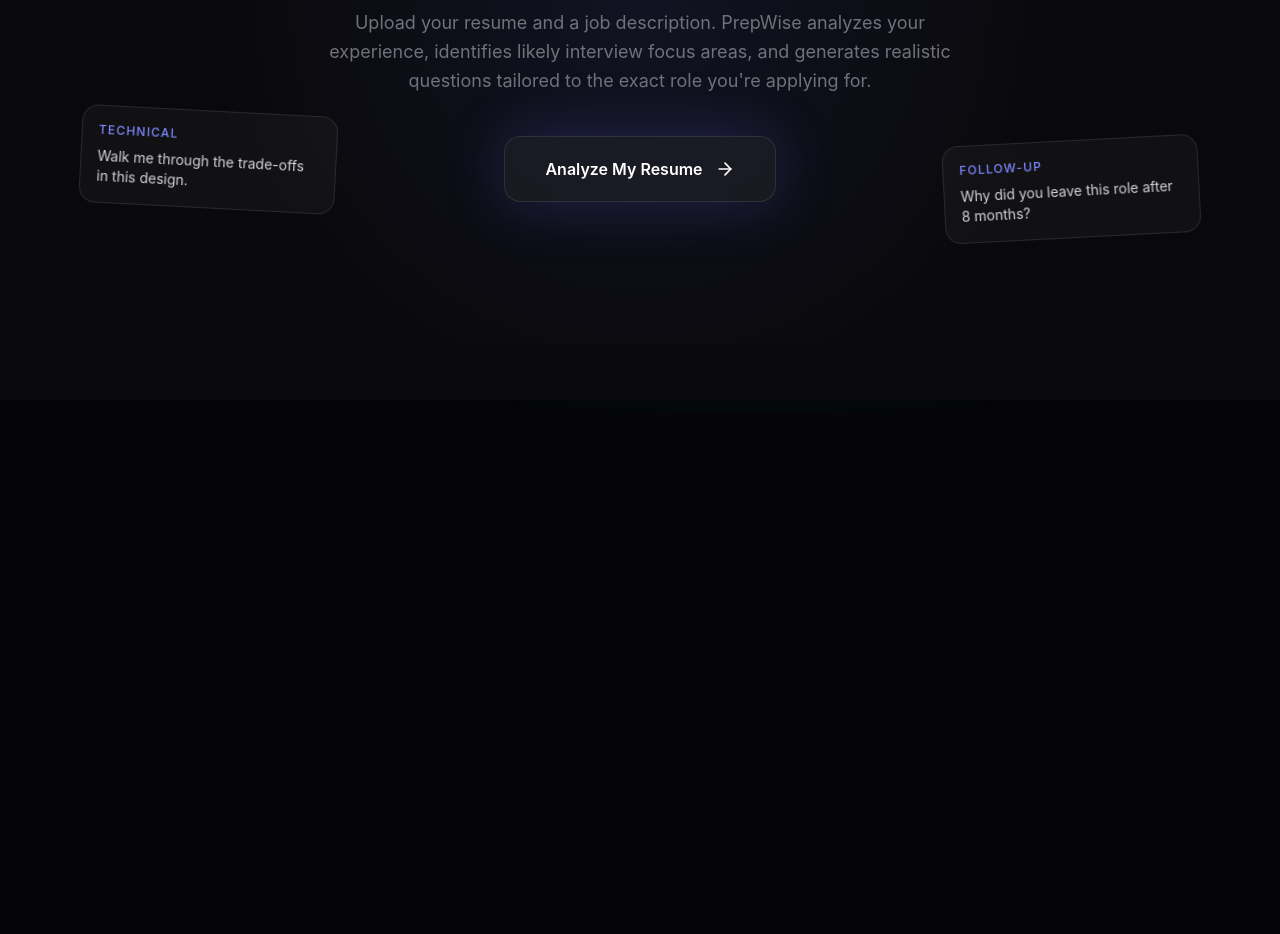
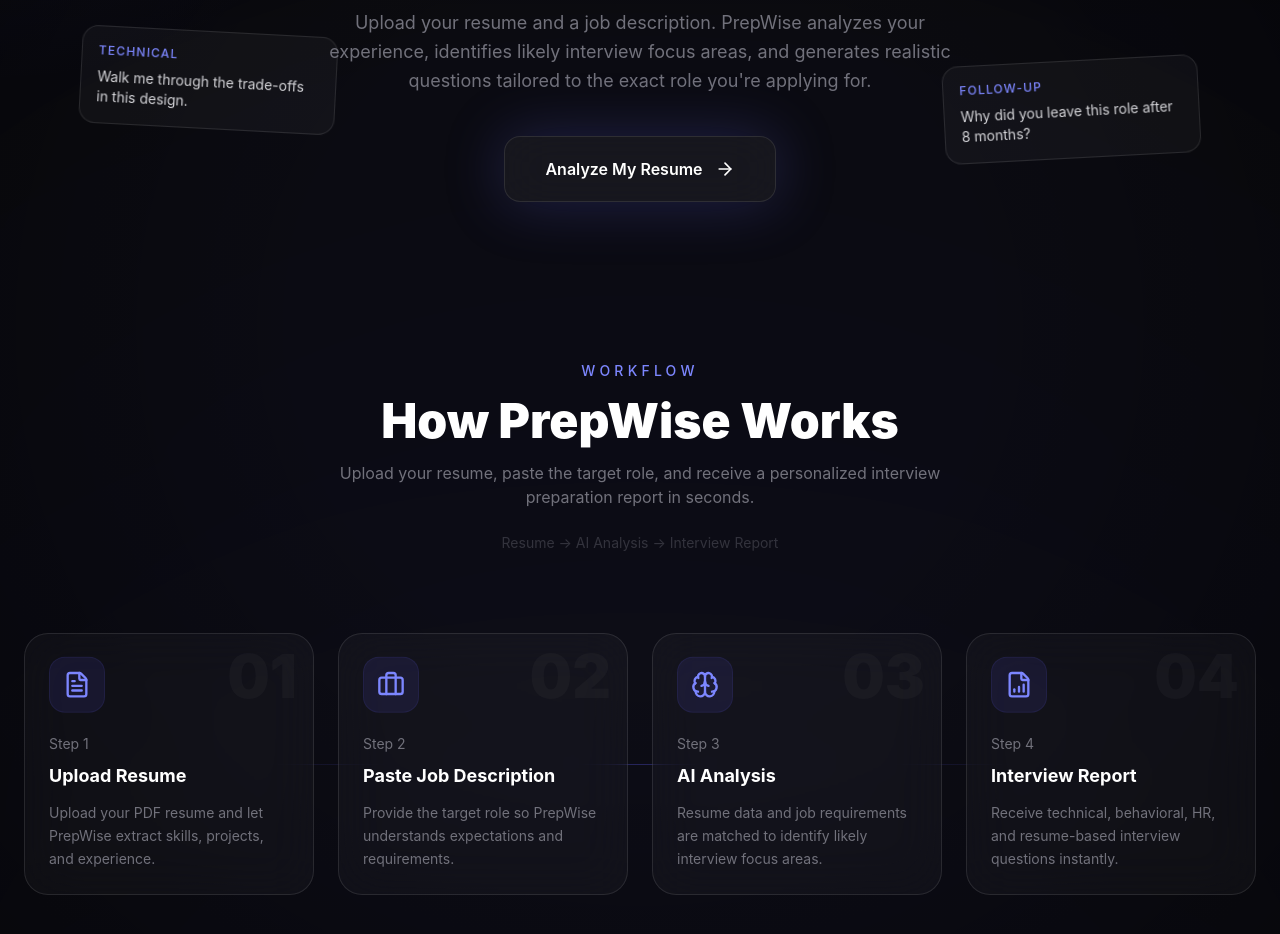
Before and after one commit to DivyanshuGairwal/PrepWise, a Next.js app: page / in a window 1280 px wide. Shown: the part 400-1334 px from the top of the page. Before the commit the page ends 800 px from the top, so only its background shows below. Built offline with nearby package versions, Linux system fonts and the light colour scheme.

Commit message:
feat: redesign landing page workflow section and ambient glow

```diff
--- a/app/page.tsx
+++ b/app/page.tsx
@@ -1,18 +1,41 @@
 "use client";
 
-import React from "react";
+import React, { useEffect, useState } from "react";
 import { Brain } from "lucide-react";
+import { motion } from "framer-motion";
+
 import HeroSection from "@/components/HeroSection";
+import HowItWorks from "@/components/HowItWorks";
 import PageTransition from "@/components/PageTransition";
 
 export default function Home() {
+  const [mousePosition, setMousePosition] = useState({
+    x: 0,
+    y: 0,
+  });
+
+  useEffect(() => {
+    const handleMouseMove = (e: MouseEvent) => {
+      setMousePosition({
+        x: e.clientX,
+        y: e.clientY,
+      });
+    };
+
+    window.addEventListener("mousemove", handleMouseMove);
+
+    return () => {
+      window.removeEventListener("mousemove", handleMouseMove);
+    };
+  }, []);
+
   return (
     <PageTransition>
-      <div className="min-h-screen bg-zinc-950">
+      <div className="min-h-screen bg-zinc-950 text-white">
 
         {/* Header */}
 
-        <header className="border-b border-zinc-900 bg-zinc-950/50 backdrop-blur-md sticky top-0 z-40">
+        <header className="border-b border-white/5 bg-zinc-950/60 backdrop-blur-md sticky top-0 z-40">
           <div className="max-w-6xl mx-auto px-4 sm:px-6 lg:px-8 h-16 flex items-center justify-between">
 
             <div className="flex items-center gap-2.5">
@@ -28,12 +51,88 @@
           </div>
         </header>
 
-        {/* Hero */}
+        <main className="relative overflow-hidden">
 
-        <main>
-          <HeroSection />
+          {/* Mouse Spotlight */}
+
+          <motion.div
+            className="pointer-events-none absolute inset-0 z-0"
+            animate={{
+              background: `radial-gradient(
+                600px circle at ${mousePosition.x}px ${mousePosition.y}px,
+                rgba(99,102,241,0.10),
+                transparent 70%
+              )`,
+            }}
+            transition={{
+              duration: 0.12,
+            }}
+          />
+
+          {/* Main Ambient Glow */}
+
+          <div className="pointer-events-none absolute inset-0 z-0">
+
+            <div
+              className="
+                absolute
+                left-1/2
+                top-[0%]
+                -translate-x-1/2
+                w-[3200px]
+                h-[3200px]
+                rounded-full
+                bg-indigo-500/4
+                blur-[500px]
+              "
+            />
+
+            <div
+              className="
+                absolute
+                left-1/2
+                top-[40%]
+                -translate-x-1/2
+                w-[2200px]
+                h-[2200px]
+                rounded-full
+                bg-indigo-500/2
+                blur-[400px]
+              "
+            />
+
+            {/* Premium Dark Vignette */}
+
+            <div
+              className="
+                absolute
+                inset-0
+                bg-[radial-gradient(circle_at_center,transparent_35%,rgba(0,0,0,0.45)_100%)]
+              "
+            />
+
+            {/* Top Shadow */}
+
+            <div
+              className="
+                absolute
+                inset-x-0
+                top-0
+                h-[400px]
+                bg-gradient-to-b
+                from-black/30
+                to-transparent
+              "
+            />
+
+          </div>
+
+          <div className="relative z-10">
+            <HeroSection />
+            <HowItWorks />
+          </div>
+
         </main>
-
       </div>
     </PageTransition>
   );
--- a/components/HeroSection.tsx
+++ b/components/HeroSection.tsx
@@ -33,25 +33,6 @@
 
   const [leaving, setLeaving] = useState(false);
 
-  const [mousePosition, setMousePosition] = useState({
-    x: 0,
-    y: 0,
-  });
-
-  useEffect(() => {
-    const handleMouseMove = (e: MouseEvent) => {
-      setMousePosition({
-        x: e.clientX,
-        y: e.clientY,
-      });
-    };
-
-    window.addEventListener("mousemove", handleMouseMove);
-
-    return () => {
-      window.removeEventListener("mousemove", handleMouseMove);
-    };
-  }, []);
 
   const handleNavigate = () => {
     setLeaving(true);
@@ -62,28 +43,12 @@
   };
 
   return (
-    <section className="relative overflow-hidden pt-24 pb-32 min-h-[85vh]">
+    <section className="relative overflow-hidden pt-24 pb-8 min-h-[75vh]">
       {/* Mouse Spotlight */}
-
-      <motion.div
-        className="pointer-events-none absolute inset-0 z-0"
-        animate={{
-          background: `radial-gradient(
-            500px circle at ${mousePosition.x}px ${mousePosition.y}px,
-            rgba(99,102,241,0.15),
-            transparent 70%
-          )`,
-        }}
-        transition={{
-          duration: 0.15,
-        }}
-      />
 
       {/* Ambient Glow */}
 
-      <div className="absolute inset-0 pointer-events-none">
-        <div className="absolute inset-0 bg-[radial-gradient(circle_at_center,rgba(99,102,241,0.10),transparent_60%)]" />
-      </div>
+
 
       {/* Floating Cards */}
 
--- /dev/null
+++ b/components/HowItWorks.tsx
@@ -0,0 +1,200 @@
+"use client";
+
+import { motion } from "framer-motion";
+import {
+  FileText,
+  Briefcase,
+  Brain,
+  FileBarChart,
+} from "lucide-react";
+
+const steps = [
+  {
+    icon: FileText,
+    title: "Upload Resume",
+    description:
+      "Upload your PDF resume and let PrepWise extract skills, projects, and experience.",
+  },
+  {
+    icon: Briefcase,
+    title: "Paste Job Description",
+    description:
+      "Provide the target role so PrepWise understands expectations and requirements.",
+  },
+  {
+    icon: Brain,
+    title: "AI Analysis",
+    description:
+      "Resume data and job requirements are matched to identify likely interview focus areas.",
+  },
+  {
+    icon: FileBarChart,
+    title: "Interview Report",
+    description:
+      "Receive technical, behavioral, HR, and resume-based interview questions instantly.",
+  },
+];
+
+export default function HowItWorks() {
+  return (
+    <section className="relative py-24 overflow-hidden">
+
+      {/* Background Glow */}
+
+
+      <div className="relative max-w-7xl mx-auto px-6">
+
+        {/* Header */}
+
+        <motion.div
+          initial={{ opacity: 0, y: 30 }}
+          whileInView={{ opacity: 1, y: 0 }}
+          viewport={{ once: true }}
+          className="text-center mb-20"
+        >
+          <p className="text-indigo-400 text-sm font-medium uppercase tracking-[0.3em]">
+            Workflow
+          </p>
+
+          <h2 className="mt-4 text-4xl md:text-5xl font-black text-white">
+            How PrepWise Works
+          </h2>
+
+          <p className="mt-4 text-zinc-500 max-w-2xl mx-auto">
+            Upload your resume, paste the target role, and receive a personalized
+            interview preparation report in seconds.
+          </p>
+
+          <motion.div
+            animate={{
+              opacity: [0.5, 1, 0.5],
+            }}
+            transition={{
+              duration: 3,
+              repeat: Infinity,
+            }}
+            className="mt-6 text-sm text-zinc-600"
+          >
+            Resume → AI Analysis → Interview Report
+          </motion.div>
+        </motion.div>
+
+        {/* Cards Wrapper */}
+
+        <div className="relative">
+
+          {/* Desktop Connector Line */}
+
+          <div className="hidden lg:block absolute top-1/2 left-[12%] right-[12%] h-px">
+            <div className="w-full h-full bg-gradient-to-r from-transparent via-indigo-500/30 to-transparent" />
+          </div>
+
+          <div className="grid md:grid-cols-2 lg:grid-cols-4 gap-6 relative z-10">
+
+            {steps.map((step, index) => {
+              const Icon = step.icon;
+
+              return (
+                <motion.div
+                  key={step.title}
+                  initial={{
+                    opacity: 0,
+                    y: 40,
+                  }}
+                  whileInView={{
+                    opacity: 1,
+                    y: 0,
+                  }}
+                  viewport={{ once: true }}
+                  transition={{
+                    delay: index * 0.12,
+                  }}
+                  whileHover={{
+                    y: -8,
+                    scale: 1.03,
+                  }}
+                  className="
+                    group
+                    relative
+                    overflow-hidden
+                    rounded-3xl
+                    border
+                    border-white/10
+                    bg-white/[0.03]
+                    backdrop-blur-xl
+                    p-6
+                    transition-all
+                    duration-300
+                    hover:border-indigo-500/40
+                  "
+                >
+                  {/* Hover Glow */}
+
+                  <div
+                    className="
+                      absolute
+                      inset-0
+                      opacity-0
+                      group-hover:opacity-100
+                      transition-opacity
+                      duration-300
+                      bg-gradient-to-br
+                      from-indigo-500/5
+                      via-transparent
+                      to-indigo-500/10
+                    "
+                  />
+
+                  {/* Giant Number */}
+
+                  <div className="absolute top-3 right-4 text-6xl font-black text-white/[0.03]">
+                    {String(index + 1).padStart(2, "0")}
+                  </div>
+
+                  {/* Animated Icon */}
+
+                  <motion.div
+                    animate={{
+                      y: [0, -4, 0],
+                    }}
+                    transition={{
+                      duration: 2,
+                      repeat: Infinity,
+                      ease: "easeInOut",
+                    }}
+                    className="
+                      w-14
+                      h-14
+                      rounded-2xl
+                      bg-indigo-500/10
+                      border
+                      border-indigo-500/10
+                      flex
+                      items-center
+                      justify-center
+                      mb-5
+                    "
+                  >
+                    <Icon className="w-7 h-7 text-indigo-400" />
+                  </motion.div>
+
+                  <p className="text-zinc-500 text-sm mb-2">
+                    Step {index + 1}
+                  </p>
+
+                  <h3 className="text-white font-bold text-lg">
+                    {step.title}
+                  </h3>
+
+                  <p className="mt-3 text-zinc-500 text-sm leading-relaxed">
+                    {step.description}
+                  </p>
+                </motion.div>
+              );
+            })}
+          </div>
+        </div>
+      </div>
+    </section>
+  );
+}
```
